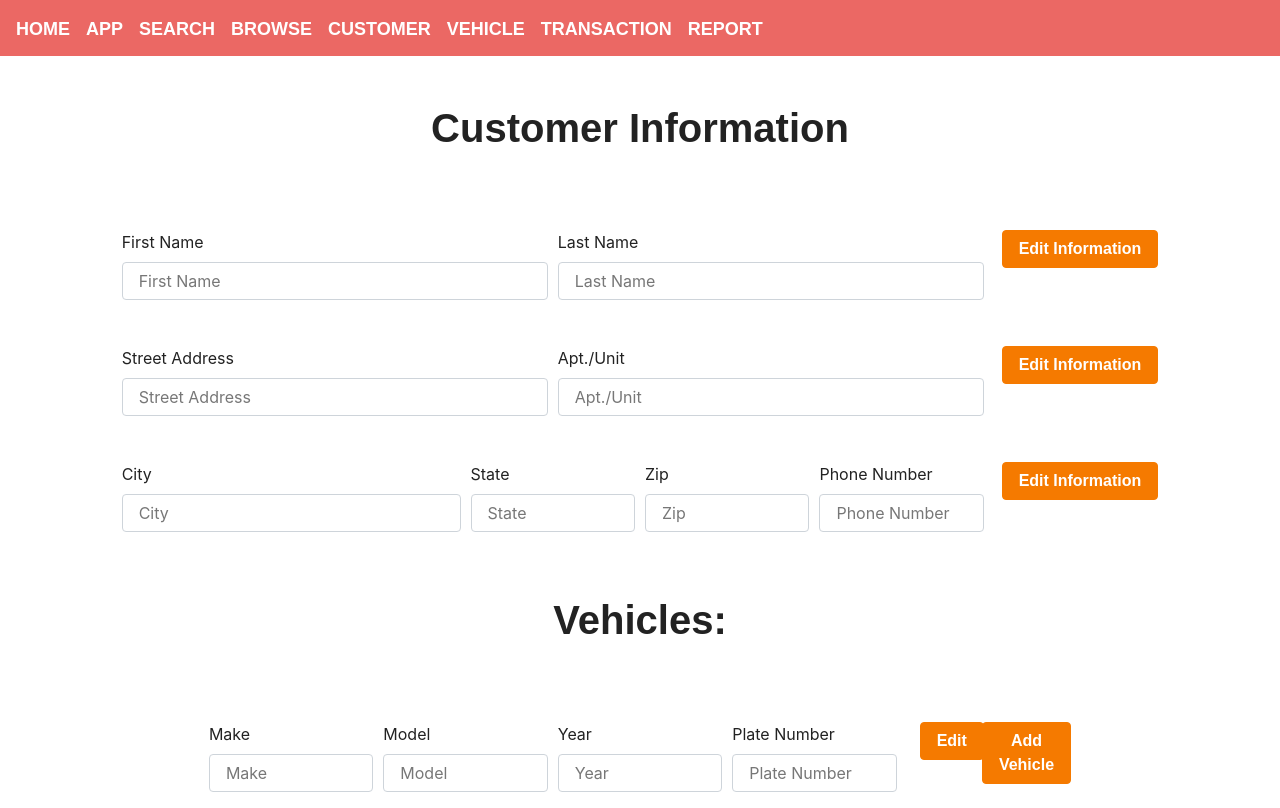
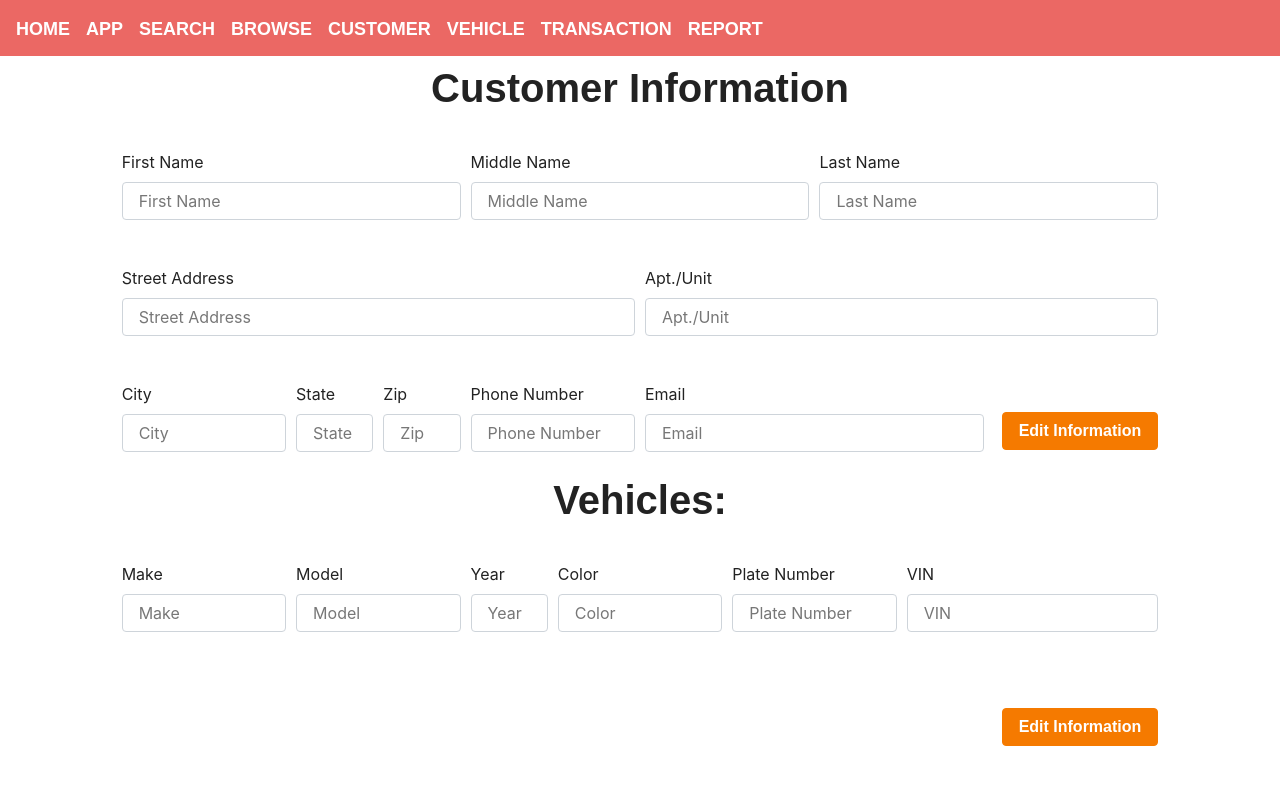
Before and after one commit to kylecox213/AutoMate, a React (Create React App) app in the folder client/: page /app/vehicle in a window 1280 px wide. Built offline with nearby package versions, Linux system fonts and the light colour scheme; a web font is replaced by a local one.

Commit message:
started building vehicle page

```diff
--- a/client/src/pages/Vehicle.js
+++ b/client/src/pages/Vehicle.js
@@ -7,6 +7,7 @@ class Vehicle extends React.Component {
   state = {
     addType: "",
     firstName: "",
+    middleName: "",
     lastName: "",
     address: "",
     unit: "",
@@ -14,10 +15,13 @@ class Vehicle extends React.Component {
     state: "",
     zip: "",
     phone: "",
+    email: "",
     make: "",
     model: "",
     year: "",
-    plateNumber: ""
+    color: "",
+    plateNumber: "",
+    vin: ""
   }
 
   handleInputChange = event => {
@@ -33,7 +37,7 @@ class Vehicle extends React.Component {
       <Container fluid>
         <Row>
           <Col size="md-12">
-            <h1 style={{ textAlign: "center", margin: "50px auto" }}>Customer Information</h1>
+            <h1 style={{ textAlign: "center", margin: "10px auto" }}>Customer Information</h1>
           </Col>
         </Row>
         <Row>
@@ -41,7 +45,7 @@ class Vehicle extends React.Component {
           <Col size="md-10" style={{ marginBottom: "50px" }}>
             <form>
               <div className="form-row" style={{ marginTop: "30px" }}>
-              <Col size="sm-5">
+              <Col size="sm-4">
                   <Input
                     type="input"
                     name="firstName"
@@ -51,7 +55,17 @@ class Vehicle extends React.Component {
                     onChange={this.handleInputChange}
                   />
                 </Col>
-                <Col size="sm-5">
+                <Col size="sm-4">
+                  <Input
+                    type="input"
+                    name="middleName"
+                    id="inputMiddleName"
+                    label="Middle Name"
+                    placeholder="Middle Name"
+                    onChange={this.handleInputChange}
+                  />
+                </Col>
+                <Col size="sm-4">
                   <Input
                     type="input"
                     name="lastName"
@@ -61,16 +75,9 @@ class Vehicle extends React.Component {
                     onChange={this.handleInputChange}
                   />
                 </Col>
-                <Col size="sm-2">
-                  <FormBtn
-                    type="submit"
-                    className="btn btn-block"
-                    onClick={this.handleInputChange}
-                    >Edit Information</FormBtn>
-                </Col>
                 </div>
                 <div className="form-row" style={{ marginTop: "30px" }}>
-                <Col size="sm-5">
+                <Col size="sm-6">
                   <Input
                     type="input"
                     name="address"
@@ -80,7 +87,7 @@ class Vehicle extends React.Component {
                     onChange={this.handleInputChange}
                   />
                 </Col>
-                <Col size="sm-5">
+                <Col size="sm-6">
                   <Input
                     type="input"
                     name="unit"
@@ -90,16 +97,9 @@ class Vehicle extends React.Component {
                     onChange={this.handleInputChange}
                   />
                 </Col>
-                <Col size="sm-2">
-                  <FormBtn
-                    type="submit"
-                    className="btn btn-block"
-                    onClick={this.handleInputChange}
-                    >Edit Information</FormBtn>
-                </Col>
               </div>
               <div className="form-row" style={{ marginTop: "30px" }}>
-                <Col size="sm-4">
+                <Col size="sm-2">
                   <Input
                     type="input"
                     name="city"
@@ -109,7 +109,7 @@ class Vehicle extends React.Component {
                     onChange={this.handleInputChange}
                   />
                 </Col>
-                <Col size="sm-2">
+                <Col size="sm-1">
                   <Input
                     type="input"
                     name="state"
@@ -119,7 +119,7 @@ class Vehicle extends React.Component {
                     onChange={this.handleInputChange}
                   />
                 </Col>
-                <Col size="sm-2">
+                <Col size="sm-1">
                   <Input
                     type="input"
                     name="zip"
@@ -139,23 +139,32 @@ class Vehicle extends React.Component {
                     onChange={this.handleInputChange}
                   />
                 </Col>
+                <Col size="sm-4">
+                  <Input
+                    type="input"
+                    name="email"
+                    id="inputEmail"
+                    label="Email"
+                    placeholder="Email"
+                    onChange={this.handleInputChange}
+                  />
+                </Col>
                 <Col size="sm-2">
-                  <FormBtn
+                  <EditBtn
                     type="submit"
                     className="btn btn-block"
                     onClick={this.handleInputChange}
-                    >Edit Information</FormBtn>
+                    >Edit Information</EditBtn>
                 </Col>
               </div>
               </form>
               <Row>
           <Col size="md-12">
-            <h1 style={{ textAlign: "center", margin: "50px auto" }}>Vehicles:</h1>
+            <h1 style={{ textAlign: "center", margin: "10px auto" }}>Vehicles:</h1>
           </Col>
         </Row>
               <form>
               <div className="form-row" style={{ marginTop: "30px" }}>
-              <Col size="sm-1" />
               <Col size="sm-2">
                   <Input
                     type="input"
@@ -176,13 +185,23 @@ class Vehicle extends React.Component {
                     onChange={this.handleInputChange}
                   />
                 </Col>
-                <Col size="sm-2">
+                <Col size="sm-1">
                   <Input
                     type="input"
                     name="year"
                     id="inputYear"
                     label="Year"
                     placeholder="Year"
+                    onChange={this.handleInputChange}
+                  />
+                </Col>
+                <Col size="sm-2">
+                  <Input
+                    type="input"
+                    name="color"
+                    id="inputColor"
+                    label="Color"
+                    placeholder="Color"
                     onChange={this.handleInputChange}
                   />
                 </Col>
@@ -196,21 +215,27 @@ class Vehicle extends React.Component {
                     onChange={this.handleInputChange}
                   />
                 </Col>
-                <Col size="sm-1">
-                  <FormBtn
+                <Col size="sm-3">
+                  <Input
+                    type="input"
+                    name="vin"
+                    id="inputVin"
+                    label="VIN"
+                    placeholder="VIN"
+                    onChange={this.handleInputChange}
+                  />
+                </Col>
+              </div>
+              <div className="form-row" style={{ marginTop: "30px" }}>
+                <Col size="sm-10" />
+                <Col size="sm-2">
+                  <EditBtn
                     type="submit"
                     className="btn btn-block"
                     onClick={this.handleInputChange}
-                    >Edit</FormBtn>
+                    >Edit Information</EditBtn>
                 </Col>
-                <Col size="sm-1">
-                  <FormBtn
-                    type="submit"
-                    className="btn btn-block"
-                    onClick={this.handleInputChange}
-                    >Add Vehicle</FormBtn>
-                </Col>
-                <Col size="sm-1" />
+
               </div>
             </form>
           </Col>
```
